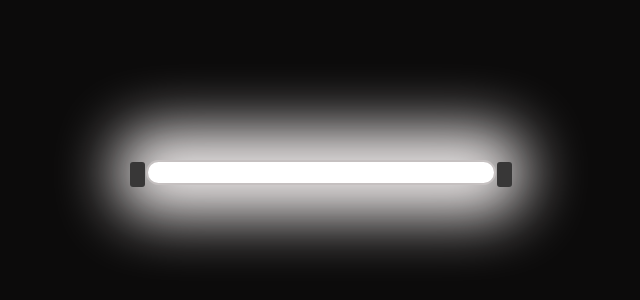
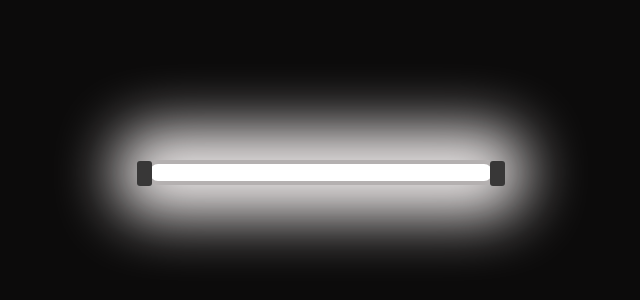
Before and after one commit to faseeh1272/tube-light-assignment, a plain HTML site: page index.html in a window 1280 px wide. Shown: the part 228-528 px from the top of the page, without its empty margins (319-959 px from the left). Drawn offline with Linux system fonts and the light colour scheme.

Commit message:
left right changes

```diff
--- a/style.css
+++ b/style.css
@@ -28,15 +28,16 @@ div.tubelight{
     width:350px;
     height: 25px;
     background-color: #fff;
-    border-radius: 20px;
+    border-radius: 12px;
     box-shadow:0 0 60px 30px rgb(247, 243, 243);
-    border: 2px solid rgb(197, 192, 192);
+    border:4px solid rgb(180, 176, 176);
 
 }
 
 div.left-icon{
     position: absolute;
-    left: -18px;
+    left: -13px;
+    top: -3px;
    border-radius: 3px;
     width: 15px;
     height:25px;
@@ -45,7 +46,8 @@ div.left-icon{
 
 div.right-icon{
     position: absolute;
-    right: -18px;
+    right: -13px;
+    top: -3px;
    border-radius: 3px;
     width: 15px;
     height:25px;
```
